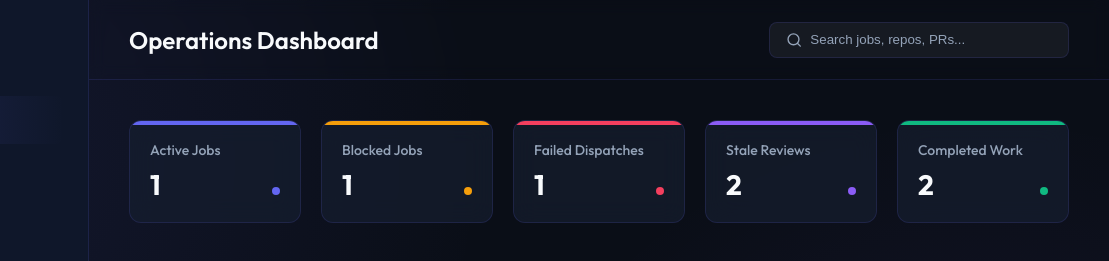
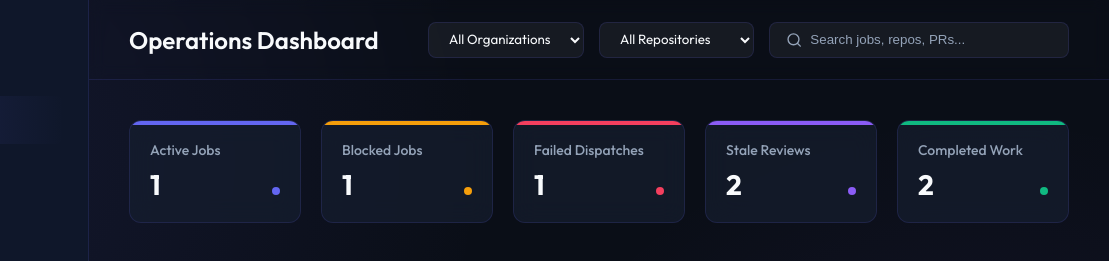
Before and after one commit to mkshp-dev/julesops, a plain HTML site: page dashboard/index.html in a window 1280 px wide. Shown: the top 261 px of the page, 171-1280 px from the left. Drawn offline with nearby package versions, Linux system fonts and the light colour scheme.

Commit message:
feat: add organization and repository dropdown filters to dashboard for Issue #32

```diff
--- a/dashboard/index.html
+++ b/dashboard/index.html
@@ -36,9 +36,25 @@
     <header class="top-bar">
       <h2 class="page-title" id="page-title-heading">Operations Dashboard</h2>
 
-      <div class="search-box">
-        <i data-feather="search" style="color: var(--text-secondary); width: 18px; height: 18px;"></i>
-        <input type="text" id="search-bar" class="search-input" placeholder="Search jobs, repos, PRs..." oninput="handleSearch()">
+      <div style="display: flex; gap: 15px; align-items: center;">
+        <!-- Organization Filter Dropdown -->
+        <select id="org-filter" class="filter-select" onchange="handleOrgFilter()">
+          <option value="all">All Organizations</option>
+          <option value="mkshp-dev">mkshp-dev</option>
+          <option value="aggregator-org">aggregator-org</option>
+          <option value="my-org">my-org</option>
+        </select>
+
+        <!-- Repository Filter Dropdown (populated dynamically) -->
+        <select id="repo-filter" class="filter-select" onchange="handleRepoFilter()">
+          <option value="all">All Repositories</option>
+        </select>
+
+        <!-- Global Text Search Box -->
+        <div class="search-box">
+          <i data-feather="search" style="color: var(--text-secondary); width: 18px; height: 18px;"></i>
+          <input type="text" id="search-bar" class="search-input" placeholder="Search jobs, repos, PRs..." oninput="handleSearch()">
+        </div>
       </div>
     </header>
 
@@ -197,6 +213,8 @@
 
     let currentFilter = 'all';
     let searchQuery = '';
+    let selectedOrg = 'all';
+    let selectedRepo = 'all';
 
     // Initialize counts on page load
     function updateCounts() {
@@ -205,6 +223,27 @@
       document.getElementById('count-failed').innerText = mockJobs.filter(j => j.status === 'failed').length;
       document.getElementById('count-review').innerText = mockJobs.filter(j => j.status === 'review').length;
       document.getElementById('count-done').innerText = mockJobs.filter(j => j.status === 'done').length;
+    }
+
+    // Populate repository filter based on organization selection
+    function populateRepoFilter() {
+      const repoSelect = document.getElementById('repo-filter');
+      repoSelect.innerHTML = '<option value="all">All Repositories</option>';
+
+      let filteredRepos = [];
+      if (selectedOrg === 'all') {
+        filteredRepos = [...new Set(mockJobs.map(j => j.repo))];
+      } else {
+        filteredRepos = [...new Set(mockJobs.filter(j => j.repo.startsWith(selectedOrg + '/')).map(j => j.repo))];
+      }
+
+      filteredRepos.forEach(repo => {
+        const opt = document.createElement('option');
+        opt.value = repo;
+        opt.innerText = repo.split('/')[1] || repo; // Display only name part
+        repoSelect.appendChild(opt);
+      });
+      selectedRepo = 'all';
     }
 
     // Return the status text for visual badges
@@ -225,10 +264,23 @@
       tbody.innerHTML = '';
 
       let filtered = mockJobs;
+
+      // Apply organization filter
+      if (selectedOrg !== 'all') {
+        filtered = filtered.filter(j => j.repo.startsWith(selectedOrg + '/'));
+      }
+
+      // Apply repository filter
+      if (selectedRepo !== 'all') {
+        filtered = filtered.filter(j => j.repo === selectedRepo);
+      }
+
+      // Apply status filter
       if (currentFilter !== 'all') {
         filtered = filtered.filter(j => j.status === currentFilter);
       }
 
+      // Apply text search query
       if (searchQuery) {
         const query = searchQuery.toLowerCase();
         filtered = filtered.filter(j =>
@@ -331,6 +383,18 @@
       renderTable();
     }
 
+    // Handle dropdown filter switches
+    function handleOrgFilter() {
+      selectedOrg = document.getElementById('org-filter').value;
+      populateRepoFilter();
+      renderTable();
+    }
+
+    function handleRepoFilter() {
+      selectedRepo = document.getElementById('repo-filter').value;
+      renderTable();
+    }
+
     // Handle search query updates
     function handleSearch() {
       searchQuery = document.getElementById('search-bar').value;
@@ -339,6 +403,7 @@
 
     // Page Load Setup
     window.onload = () => {
+      populateRepoFilter();
       updateCounts();
       renderTable();
       feather.replace();
--- a/dashboard/style.css
+++ b/dashboard/style.css
@@ -382,3 +382,26 @@ body {
     box-shadow: 0 0 0 0 rgba(99, 102, 241, 0);
   }
 }
+
+/* Dropdown Filters */
+.filter-select {
+  background-color: rgba(255, 255, 255, 0.05);
+  border: 1px solid var(--border-glow);
+  color: var(--text-primary);
+  border-radius: 8px;
+  padding: 8px 16px;
+  font-family: inherit;
+  outline: none;
+  cursor: pointer;
+  transition: all 0.3s ease;
+}
+
+.filter-select:hover, .filter-select:focus {
+  border-color: var(--border-active);
+  background-color: rgba(255, 255, 255, 0.08);
+}
+
+.filter-select option {
+  background-color: var(--bg-sidebar);
+  color: var(--text-primary);
+}
```
Also changed, not shown: docs/development-to-marketplace-release.md (+1 -1 lines).
